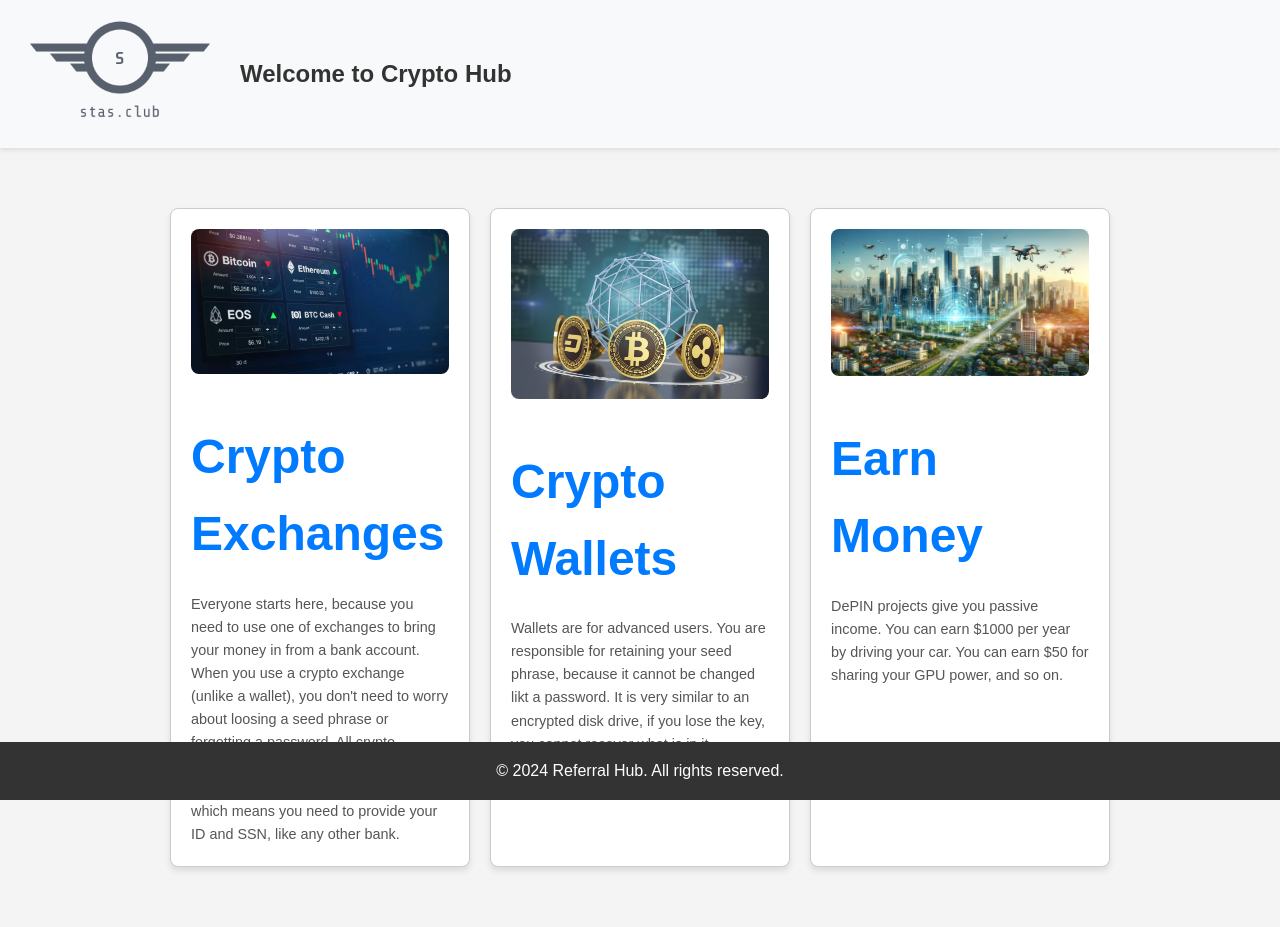
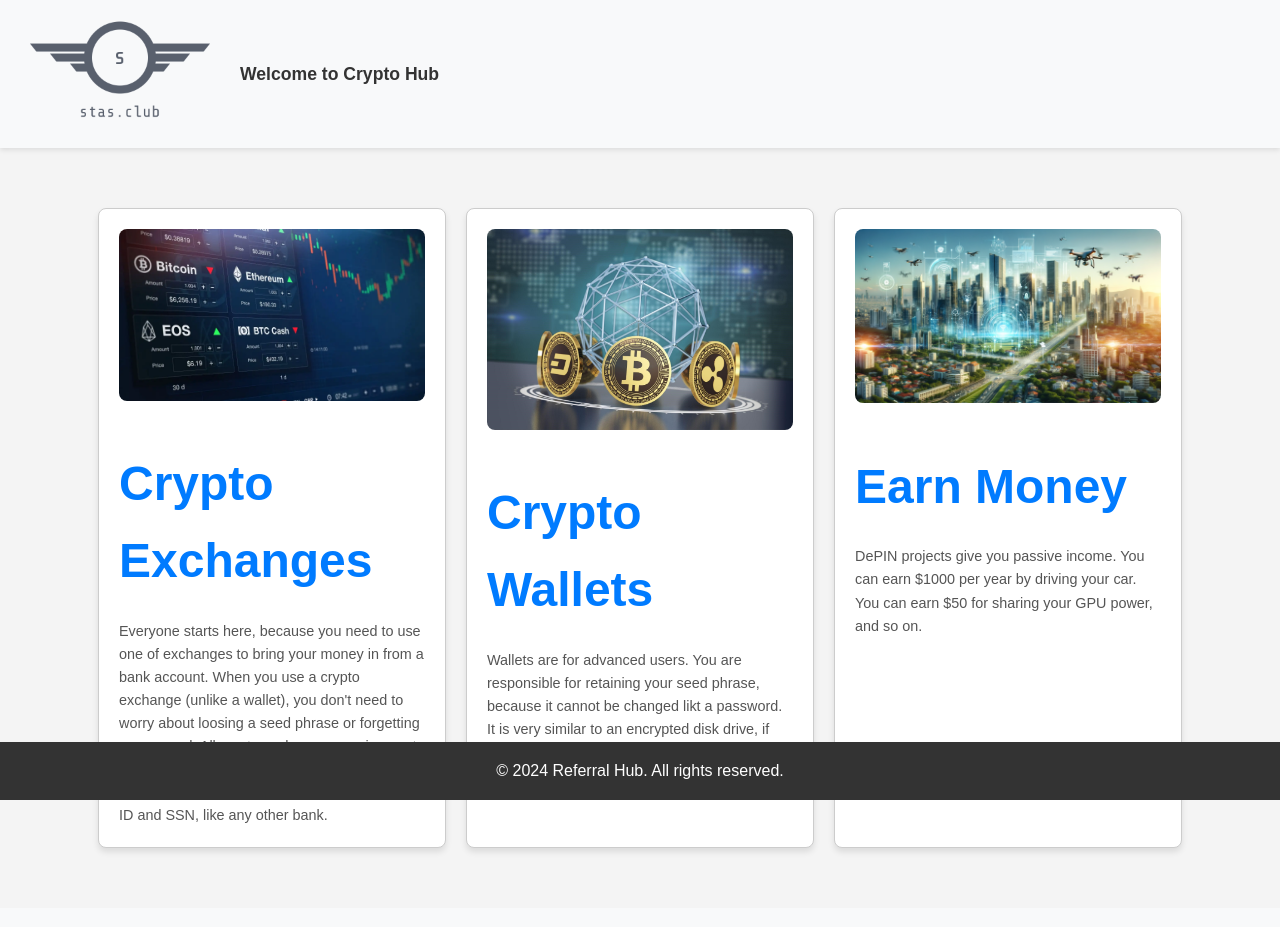
Before and after one commit to BusyStas/stasclub, a Flask app: page / in a window 1280 px wide. After the commit the page ends 854 px from the top, so only its background shows below. Run offline with Flask 3, Linux system fonts and the light colour scheme.

Commit message:
max width from 300px to 30%

```diff
--- a/templates/index.html
+++ b/templates/index.html
@@ -18,7 +18,7 @@
             margin-right: 20px;
         }
         .header h1 {
-            font-size: 1.5em;
+            font-size: 1.1em;
             margin: 0;
         }
         .main-container {
@@ -35,7 +35,7 @@
         }
         .box {
             flex: 1 1 calc(33.333% - 20px); /* Adjust width for three boxes with spacing */
-            max-width: 300px; /* Optional: Set a max width for each box */
+            max-width: 30%; /* Optional: Set a max width for each box */
             min-width: 200px; /* Optional: Set a minimum width for smaller screens */
             box-shadow: 0 4px 6px rgba(0, 0, 0, 0.1); /* Add shadow for floating effect */
             border: 1px solid #ccc; /* Optional: Add a border */
```
